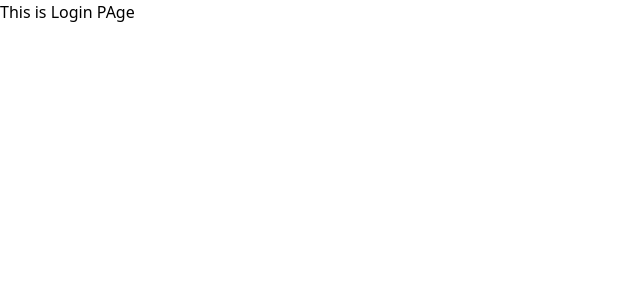
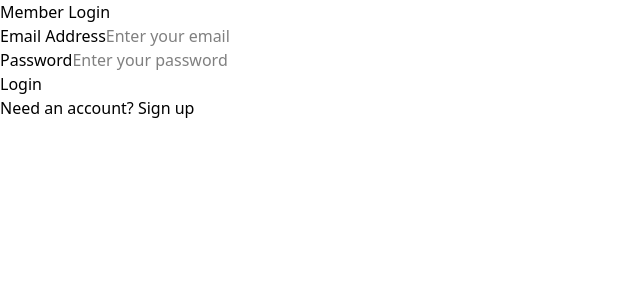
Before and after one commit to Dainampally-Akshay18/WFC-WEB, a React (Vite) app in the folder ezcc-frontend/: page /login in a window 1280 px wide. Shown: the top 300 px of the page, without its empty margins (0-640 px from the left). Built offline with nearby package versions, Linux system fonts and the light colour scheme; no server answers.

Commit message:
Add protected route and improve login flow
Introduced a ProtectedRoute component to restrict access to the /home page based on authentication and approval status. Enhanced the Login page with form handling, error feedback, and navigation logic for pending or revoked accounts.

```diff
--- a/ezcc-frontend/src/App.jsx
+++ b/ezcc-frontend/src/App.jsx
@@ -1,29 +1,52 @@
-import { useState } from 'react'
-import {BrowserRouter as Router, Routes, Route} from 'react-router-dom'
-import './App.css'
-import LandingPage from './pages/Landing/LandingPage'
-import Login from './pages/auth/Login'
-import Signup from './pages/auth/Signup'
-import Approval from './pages/approval/Approval'
+import { BrowserRouter as Router, Routes, Route, Navigate } from 'react-router-dom';
+import './App.css';
+import LandingPage from './pages/Landing/LandingPage';
+import Login from './pages/auth/Login';
+import Signup from './pages/auth/Signup';
+import Approval from './pages/approval/Approval';
+import Home from './pages/home/home';
+import { useAuth } from './hooks/useAuth';
+
+const ProtectedRoute = ({ children }) => {
+  const { isAuthenticated, isApproved, isLoading } = useAuth();
+
+  if (isLoading) return <div>Loading...</div>;
+
+  // If not logged in at all, go to login
+  if (!isAuthenticated) {
+    return <Navigate to="/login" replace />;
+  }
+
+  // If logged in but status is not approved, go to approval
+  if (!isApproved) {
+    return <Navigate to="/approval" replace />;
+  }
+
+  return children;
+};
 
 function App() {
-  const [count, setCount] = useState(0)
-
   return (
-    <>
     <Router>
       <Routes>
-        <Route path='/' element={<LandingPage/>}/>
-        <Route path='/login' element={<Login/>}/>
-        <Route path='/signup' element={<Signup/>}/>
-        <Route path='/approval' element={<Approval/>}/>
-        <Route path='/home' element={<home/>}/>
+        <Route path='/' element={<LandingPage />} />
+        <Route path='/login' element={<Login />} />
+        <Route path='/signup' element={<Signup />} />
+        <Route path='/approval' element={<Approval />} />
 
+        <Route
+          path='/home'
+          element={
+            <ProtectedRoute>
+              <Home />
+            </ProtectedRoute>
+          }
+        />
+
+        <Route path="*" element={<Navigate to="/" replace />} />
       </Routes>
     </Router>
-
-    </>
-  )
+  );
 }
 
-export default App
+export default App;
--- a/ezcc-frontend/src/pages/auth/Login.jsx
+++ b/ezcc-frontend/src/pages/auth/Login.jsx
@@ -1,11 +1,77 @@
-import React from 'react'
+import React, { useState } from 'react';
+import { useNavigate, Link } from 'react-router-dom';
+import { useAuth } from '../../hooks/useAuth';
+import toast from 'react-hot-toast';
 
 const Login = () => {
+  const navigate = useNavigate();
+  const { login, isLoading } = useAuth();
+  const [credentials, setCredentials] = useState({ email: '', password: '' });
+
+  const handleChange = (e) => {
+    const { name, value } = e.target;
+    setCredentials(prev => ({ ...prev, [name]: value }));
+  };
+
+  const handleSubmit = async (e) => {
+    e.preventDefault();
+
+    const result = await login(credentials);
+
+    if (result.success) {
+      toast.success('Login successful!');
+      navigate('/home');
+    } else {
+      // Logic to handle PENDING or REVOKED status errors from backend
+      // These strings match the raises in wfc-backend/app/api/v1/endpoints/auth.py
+      if (result.error === "Account pending approval" || result.error === "Account has been revoked") {
+        toast.error(result.error);
+        navigate('/approval');
+      } else {
+        toast.error(result.error || "Invalid email or password");
+      }
+    }
+  };
+
   return (
-    <div>
-      <h1>This is Login PAge</h1>
+    <div className="auth-container">
+      <div className="auth-card">
+        <h2>Member Login</h2>
+        <form onSubmit={handleSubmit}>
+          <div className="form-group">
+            <label htmlFor="email">Email Address</label>
+            <input
+              type="email"
+              id="email"
+              name="email"
+              value={credentials.email}
+              onChange={handleChange}
+              placeholder="Enter your email"
+              required
+            />
+          </div>
+          <div className="form-group">
+            <label htmlFor="password">Password</label>
+            <input
+              type="password"
+              id="password"
+              name="password"
+              value={credentials.password}
+              onChange={handleChange}
+              placeholder="Enter your password"
+              required
+            />
+          </div>
+          <button type="submit" className="btn-primary" disabled={isLoading}>
+            {isLoading ? 'Logging in...' : 'Login'}
+          </button>
+        </form>
+        <div className="auth-footer">
+          <p>Need an account? <Link to="/signup">Sign up</Link></p>
+        </div>
+      </div>
     </div>
-  )
-}
+  );
+};
 
-export default Login
+export default Login;
```
